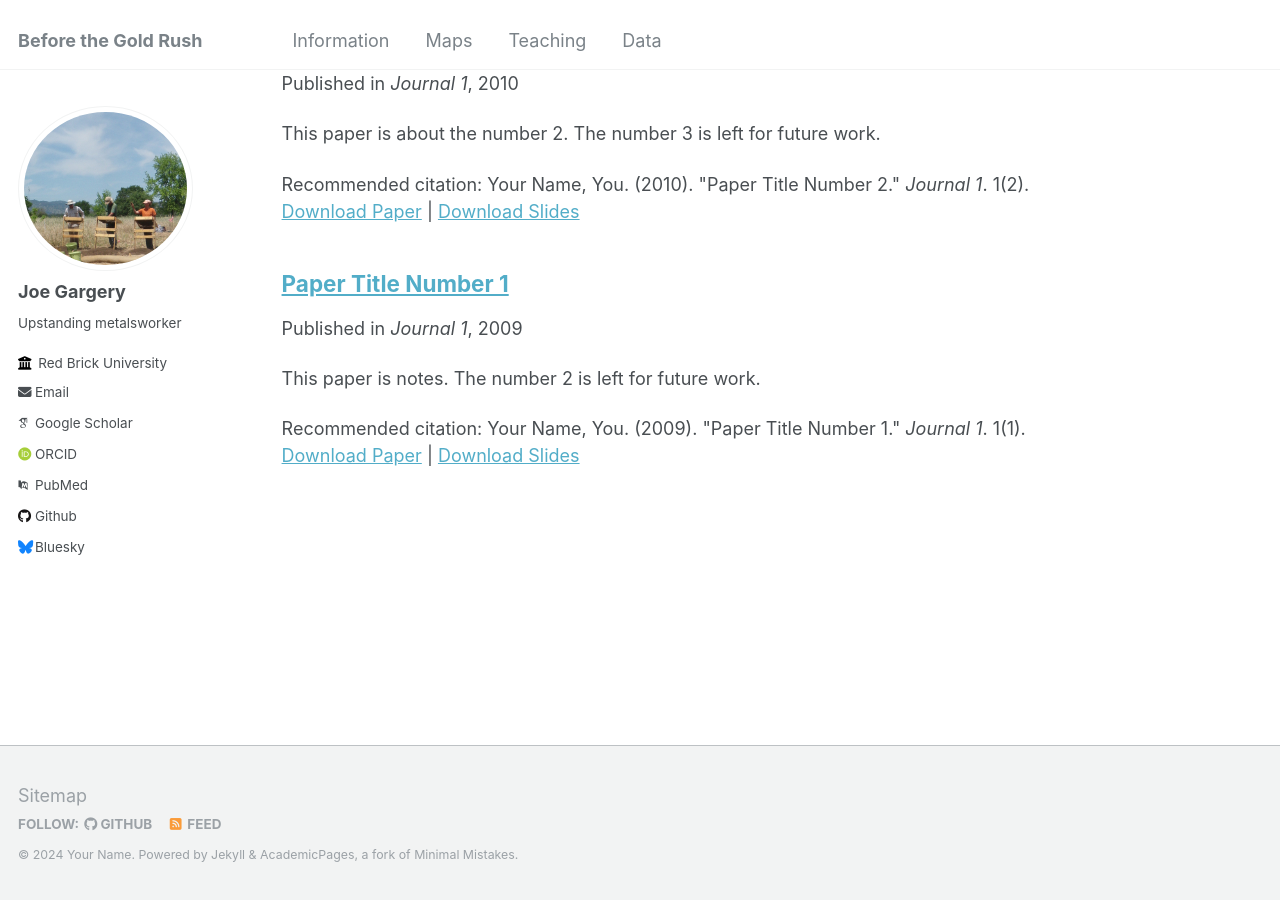
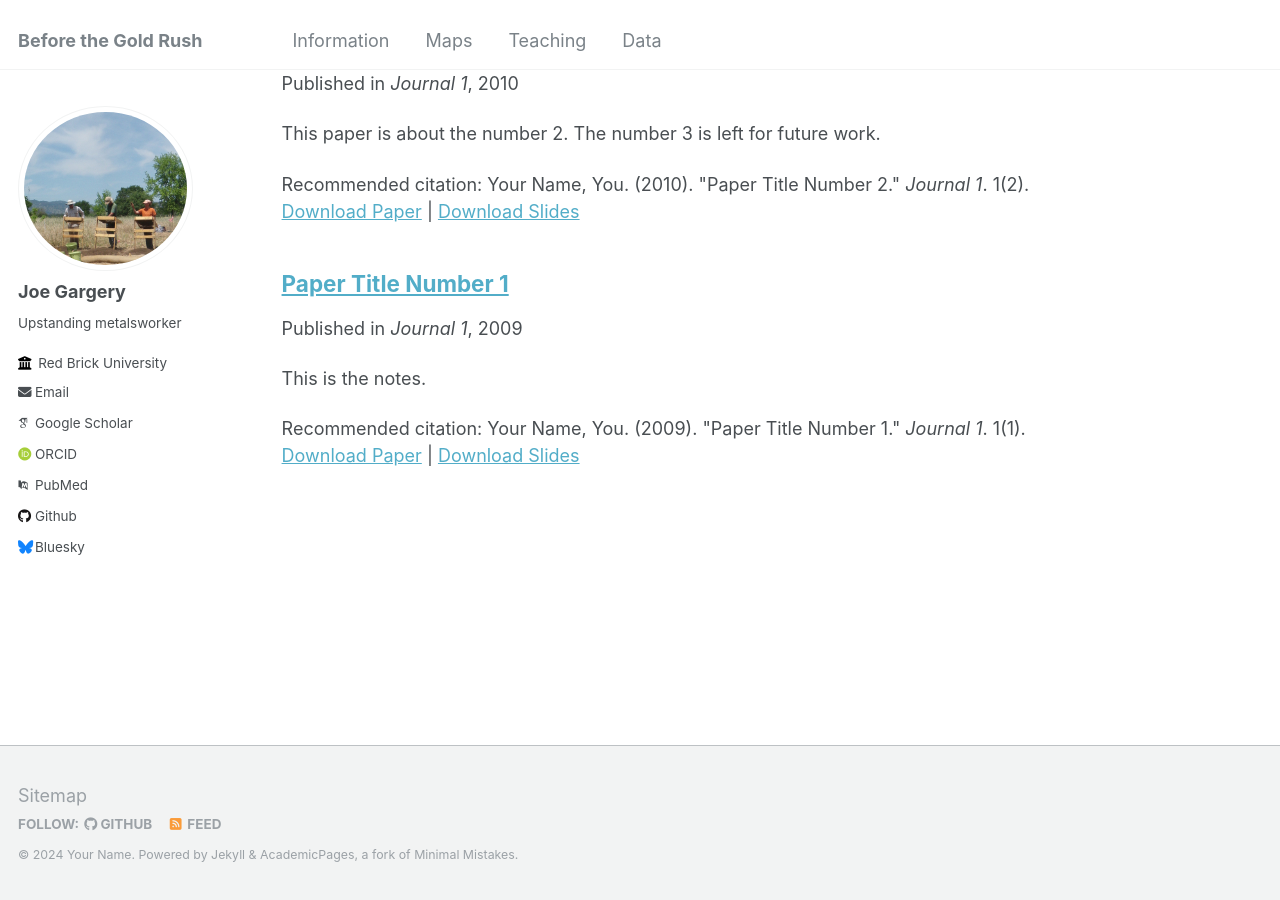
Before and after one commit to csus-arc/csus-arc.github.io, a Jekyll site: the page built from _pages/publications.md, in a window 1280 px wide and 900 px high, scrolled down 685 px. Built offline with Jekyll 4.4.1, drawn with Linux system fonts in a browser that asks for light colours; some web fonts are replaced.

Commit message:
Update 2009-10-01-paper-title-number-1.md

```diff
--- a/_publications/2009-10-01-paper-title-number-1.md
+++ b/_publications/2009-10-01-paper-title-number-1.md
@@ -2,7 +2,7 @@
 title: "Paper Title Number 1"
 collection: publications
 permalink: /publication/2009-10-01-paper-title-number-1
-excerpt: 'This paper is notes. The number 2 is left for future work.'
+excerpt: 'This is the notes.'
 date: 2009-10-01
 venue: 'Journal 1'
 slidesurl: 'http://academicpages.github.io/files/slides1.pdf'
```
